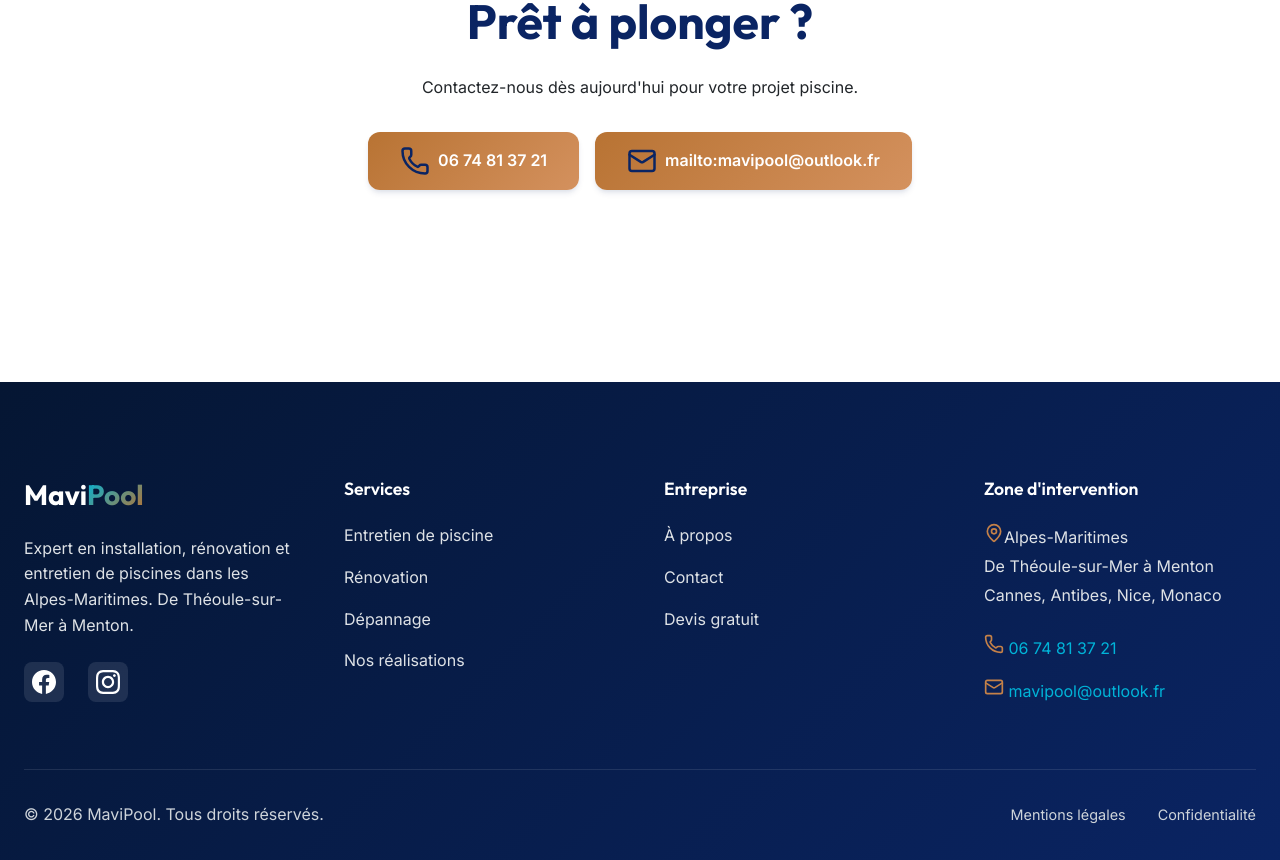
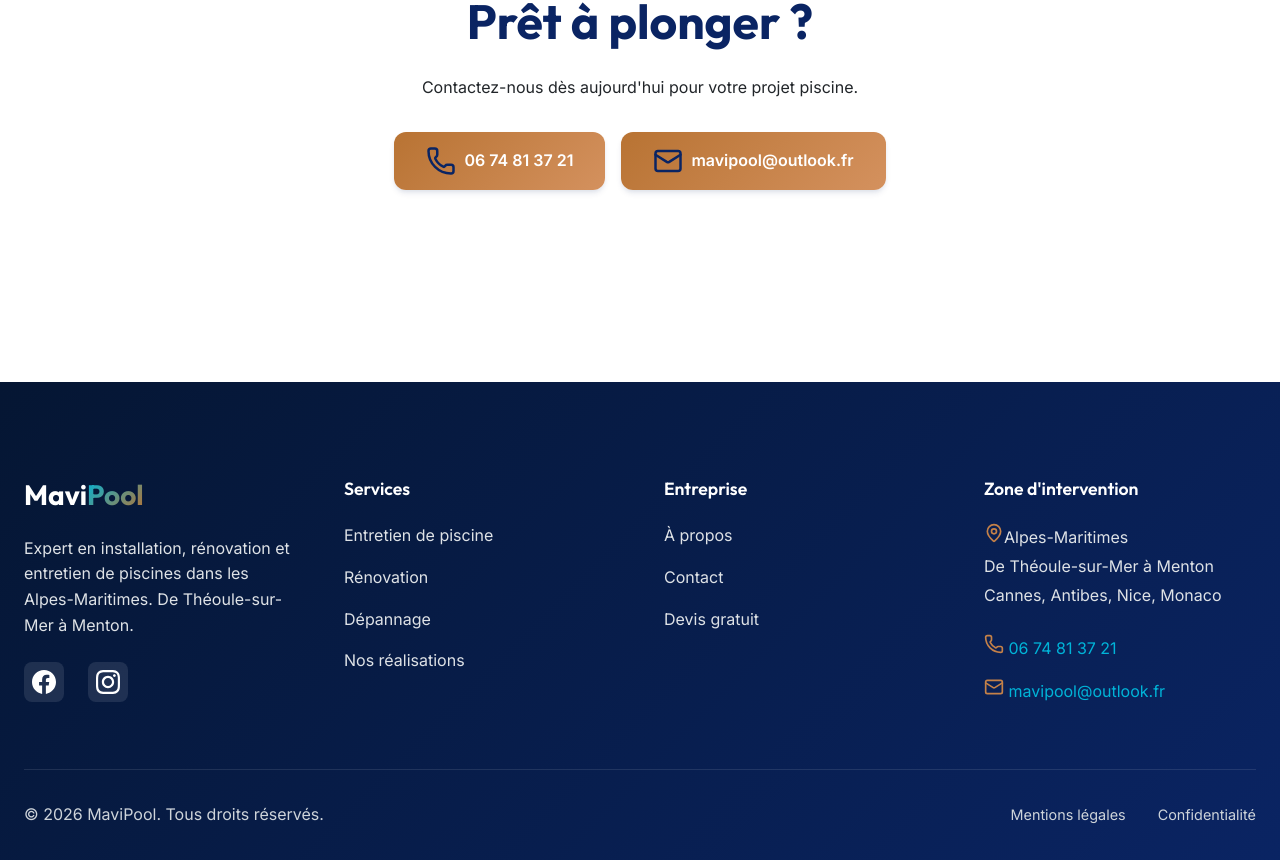
Before and after one commit to Dorian-Raud/MaviPool, a Next.js app: page / in a window 1280 px wide. Shown: the part 2789-3649 px from the top of the page. Built offline with nearby package versions, Linux system fonts and the light colour scheme.

Commit message:
Fix : composants mail

```diff
--- a/components/EmailButton.js
+++ b/components/EmailButton.js
@@ -2,7 +2,7 @@
 import { Mail } from 'lucide-react';
 
 const MailButton = ({
-    mail = "mailto:mavipool@outlook.fr",
+    mail = "mavipool@outlook.fr",
     mailLink = "mavipool@outlook.fr",
     className = "btn btn-accent",
     iconColor = "#0A2463",
```
